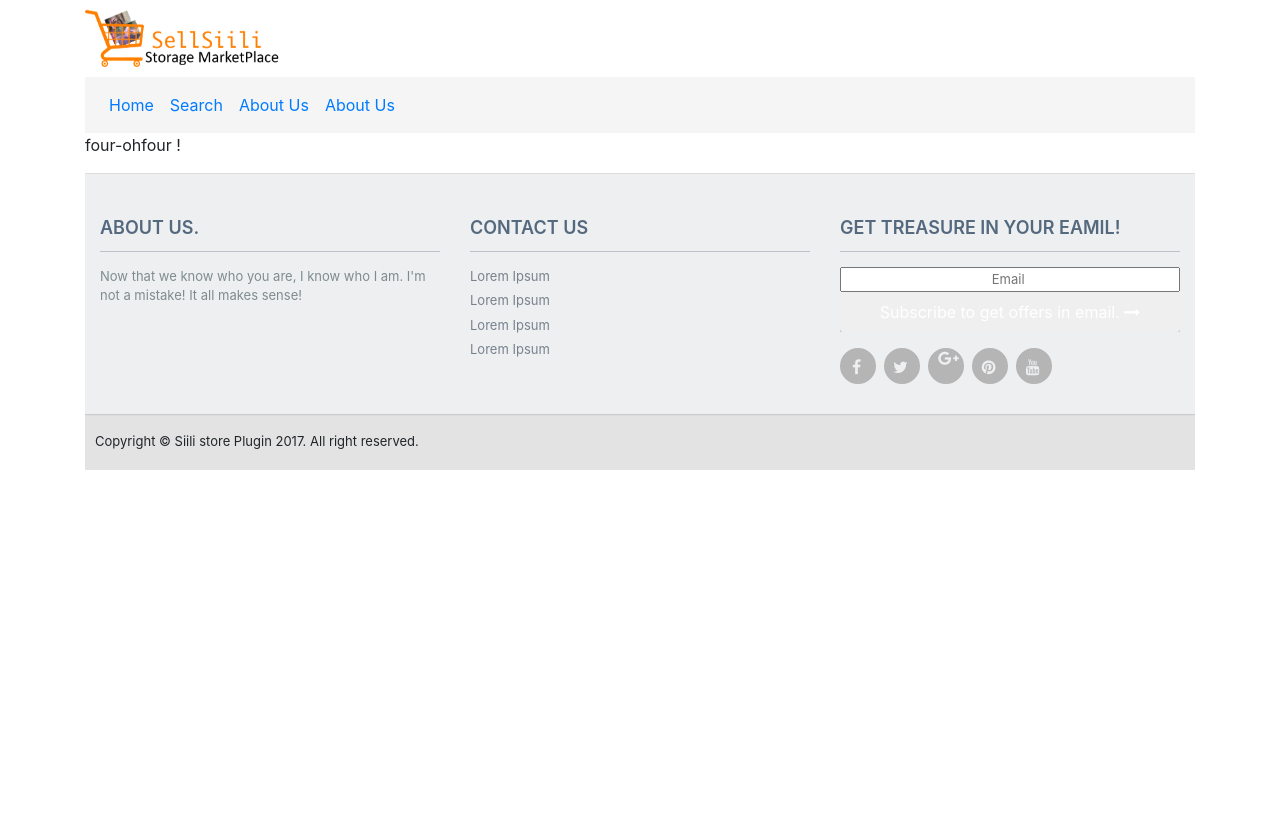
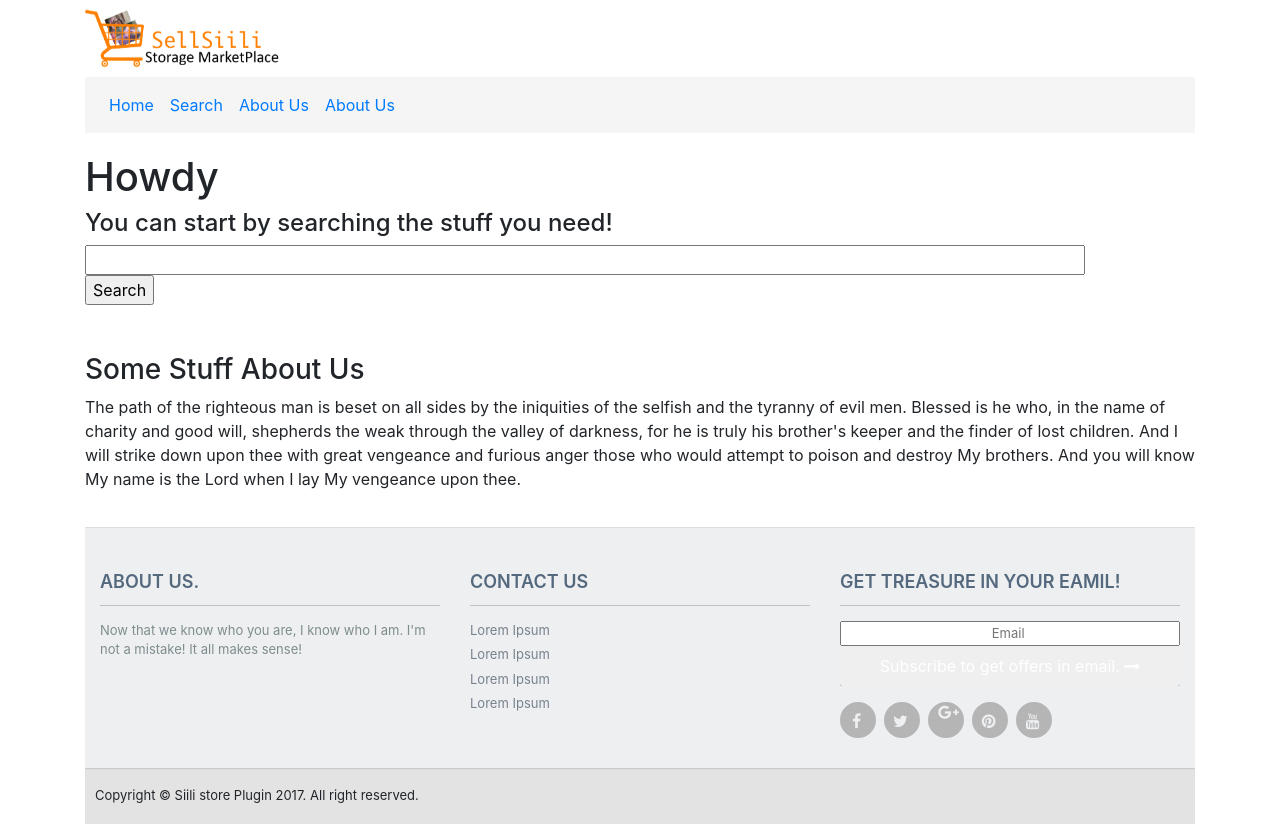
Before and after one commit to azmaktr/siili-junction, an Angular app: page /dashboard in a window 1280 px wide. Before the commit this address led to /404. Before the commit the page ends 800 px from the top, so only its background shows below. Built offline with nearby package versions, Linux system fonts and the light colour scheme; sample sign-in values are in the browser's storage.

Commit message:
another commit

```diff
--- a/src/app/app.component.html
+++ b/src/app/app.component.html
@@ -1,3 +1,5 @@
 <app-header></app-header>
-<router-outlet></router-outlet>
+<div class="page-container" style="padding-top: 20px; padding-bottom:20px">
+  <router-outlet></router-outlet>
+</div>
 <app-footer></app-footer>
--- a/src/app/app.module.ts
+++ b/src/app/app.module.ts
@@ -10,9 +10,12 @@ import { SearchComponent } from "./search.component";
 import { FourOhfourComponent } from "./four-ohfour/four-ohfour.component";
 import { AuthService } from "./services/auth.service";
 import { AuthGuardService } from "./services/auth-guard.service";
+import { DashboardComponent } from './dashboard/dashboard.component';
+
 const appRoutes: Routes = [
   { path: "search/:id", component: SearchComponent, canActivate: [AuthGuardService] },
   { path: "", component: LoginComponent },
+  { path: "dashboard", component: DashboardComponent, canActivate: [AuthGuardService] },
   { path: "404", component: FourOhfourComponent },
   { path: "**", redirectTo: "/404" }
 ];
@@ -24,7 +27,8 @@ const appRoutes: Routes = [
     LoginComponent,
     FooterComponent,
     SearchComponent,
-    FourOhfourComponent
+    FourOhfourComponent,
+    DashboardComponent
   ],
   imports: [BrowserModule, RouterModule.forRoot(appRoutes)],
   providers: [AuthService, AuthGuardService],
--- /dev/null
+++ b/src/app/dashboard/dashboard.component.css
@@ -0,0 +1,47 @@
+/*
+First, we set the `box-sizing` value as `border-box` so ...
+we could easily expand this element to 100% width without worrying about
+the `padding` and `border-width` calculation.
+*/
+
+.searchForm input {box-sizing:border-box}
+
+
+/*
+create the room for the button using `margin`
+*/
+
+.searchForm > div {
+  position:relative;
+  margin-right:110px; /* same with `button width` + `button distance from search field` */
+}
+
+
+/*
+SEARCH FIELD: the `box-sizing` value for this element already set as `border-box`
+and the right margin value also already set with the correct value
+to make the room for the button, so now we could safely
+expand this element to 100% width!
+*/
+
+.searchForm input[type="text"] {
+  display:block;
+  width:100%;
+}
+
+
+/*
+SEARCH BUTTON: the last step is to make the button pushed to the right by using absolute position
+(you could use `float:right` for this but you have to put the button markup before the text field,
+so if the CSS is disabled, destroyed or whatever, the search box appearance will looks ugly because
+the search button appears before the search field!!!)
+*/
+
+.searchForm input[type="button"] {
+  display:block;
+  width:100px; /* this is the `button width` */
+  position:absolute;
+  top:0;
+  left:100%; /* push to the right! */
+  margin-left:10px; /* this is the `button distance from search field` */
+}
--- /dev/null
+++ b/src/app/dashboard/dashboard.component.html
@@ -0,0 +1,24 @@
+<h1>Howdy {{data.name}}</h1>
+<h4>You can start by searching the stuff you need!</h4>
+<div class="row">
+  <div class="col-12">
+      <form class="searchForm">
+          <div>
+            <input type="text">
+            <input type="submit" value="Search">
+          </div>
+        </form>
+  </div>
+</div>
+<br /><br />
+<h3>Some Stuff About Us</h3>
+
+<!-- start slipsum code -->
+
+<p>The path of the righteous man is beset on all sides by the iniquities of the selfish and the tyranny of evil men. Blessed
+  is he who, in the name of charity and good will, shepherds the weak through the valley of darkness, for he is truly his
+  brother's keeper and the finder of lost children. And I will strike down upon thee with great vengeance and furious anger
+  those who would attempt to poison and destroy My brothers. And you will know My name is the Lord when I lay My vengeance
+  upon thee. </p>
+
+<!-- end slipsum code -->
--- /dev/null
+++ b/src/app/dashboard/dashboard.component.ts
@@ -0,0 +1,17 @@
+import { Component, OnInit } from '@angular/core';
+
+@Component({
+  selector: 'app-dashboard',
+  templateUrl: './dashboard.component.html',
+  styleUrls: ['./dashboard.component.css']
+})
+export class DashboardComponent implements OnInit {
+  data;
+
+  constructor() { }
+
+  ngOnInit() {
+    this.data = JSON.parse(localStorage.getItem('token'));
+  }
+
+}
--- a/src/app/header/header.component.css
+++ b/src/app/header/header.component.css
@@ -10,3 +10,6 @@
     color: black !important;
 }
 .label,.glyphicon { margin-right:5px; }
+.page-container{
+    padding: 0px 20px;
+}
--- a/src/app/header/header.component.ts
+++ b/src/app/header/header.component.ts
@@ -6,6 +6,8 @@ import { Component, OnInit } from '@angular/core';
   styleUrls: ['./header.component.css']
 })
 export class HeaderComponent implements OnInit {
+
+  isLoggedin = !!window.localStorage.getItem('token');
   constructor() { }
 
   ngOnInit() {
--- a/src/app/login/login.component.ts
+++ b/src/app/login/login.component.ts
@@ -1,4 +1,5 @@
 import { Component, OnInit } from '@angular/core';
+import { Router } from '@angular/router';
 
 @Component({
   selector: 'app-login',
@@ -7,10 +8,18 @@ import { Component, OnInit } from '@angular/core';
 })
 export class LoginComponent implements OnInit {
 
-  constructor() { }
-
+  constructor(private router: Router) { }
+  isLoggedIn;
   ngOnInit() {
-
+     this.isLoggedIn = window.localStorage.getItem('token');
+     if (this.isLoggedIn){
+        this.router.navigate(['/dashboard']);
+     }
+  }
+  submit(){
+    window.localStorage.setItem('token', JSON.stringify({name: 'Rafay Khan'}))
+    console.log("submit works");
+    this.router.navigate(['/dashboard']);
   }
 
 }
--- a/src/app/services/auth.service.ts
+++ b/src/app/services/auth.service.ts
@@ -4,7 +4,7 @@ import { Injectable } from '@angular/core';
 @Injectable()
 export class AuthService {
   isAuthenticated(){
-    return false;
+    return !!localStorage.getItem("token");
   }
   login(email, password){
 
```
Also changed, not shown: 1 other file (tests, documents, lock files or other folders).
